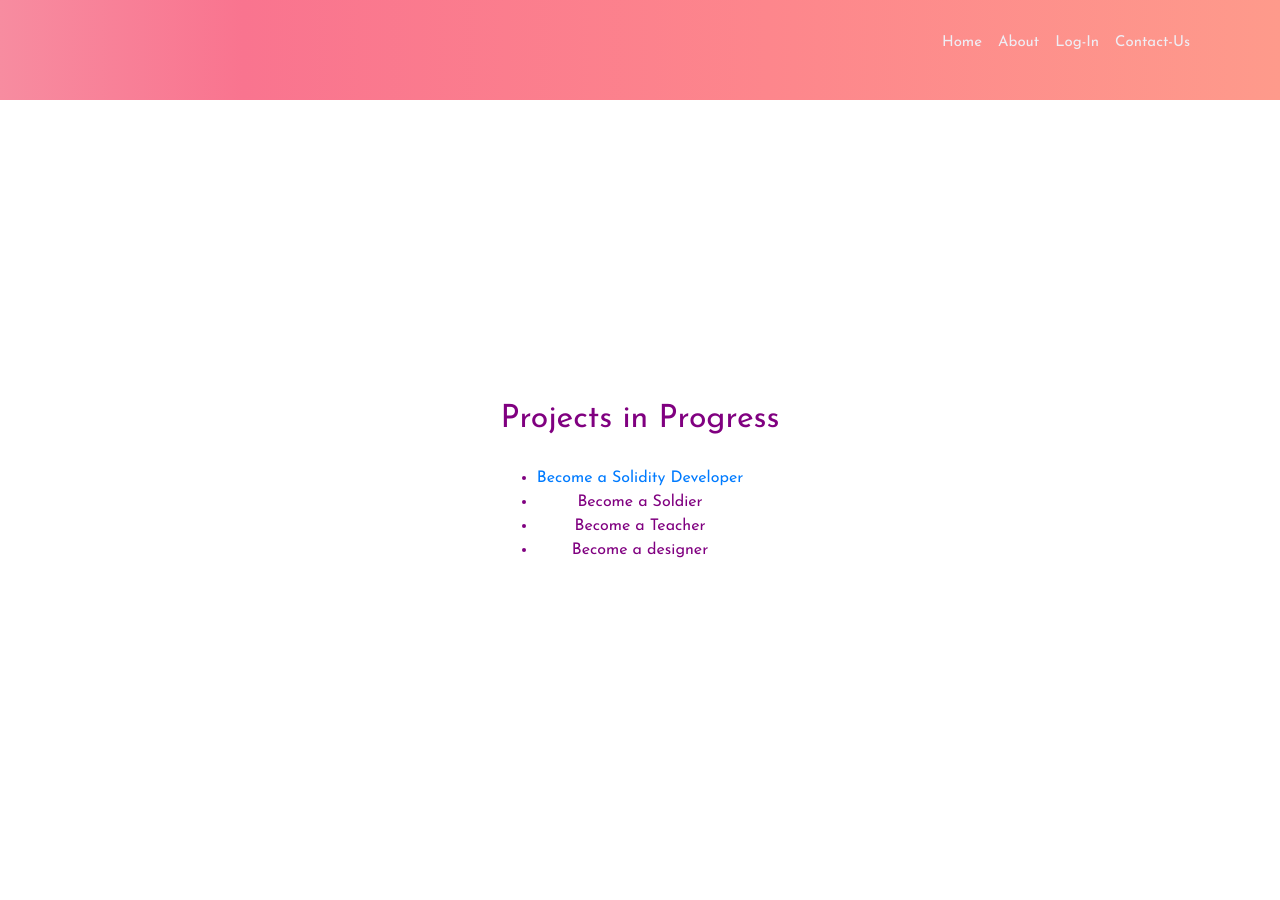
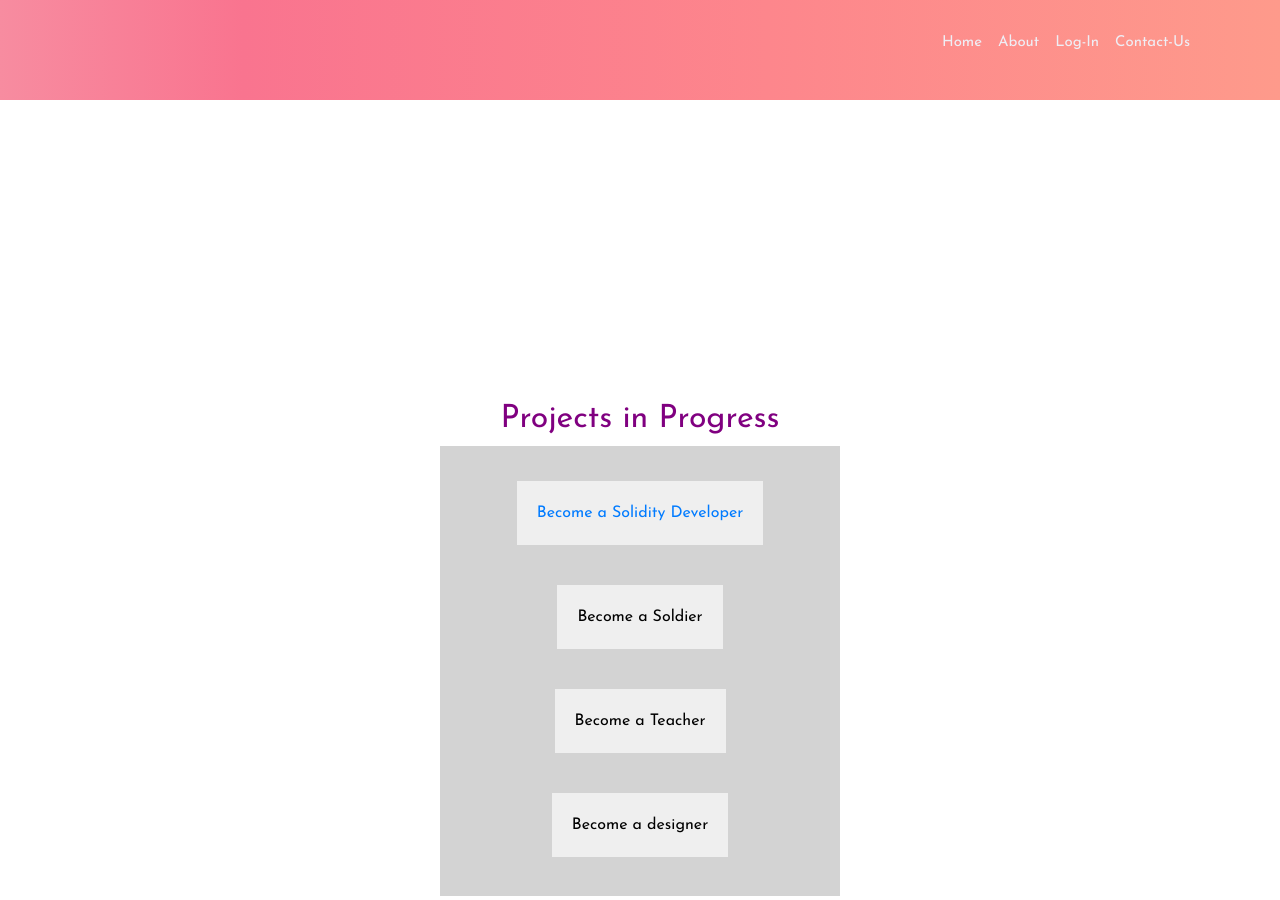
Before and after one commit to Muflih14/Muflih14, a React (Create React App) app: page /projects in a window 1280 px wide. Built offline with nearby package versions, Linux system fonts and the light colour scheme.

Commit message:
style fixes

```diff
--- a/src/components/Projects/projects.css
+++ b/src/components/Projects/projects.css
@@ -1,5 +1,12 @@
 body {
-    background-image: linear-gradient(to right, #f78ca0 0%, #f9748f 19%, #fd868c 60%, #fe9a8b 100%);   margin-top: 100px;
+  background-image: linear-gradient(
+    to right,
+    #f78ca0 0%,
+    #f9748f 19%,
+    #fd868c 60%,
+    #fe9a8b 100%
+  );
+  margin-top: 100px;
 }
 
 .content {
@@ -10,6 +17,7 @@ body {
   background-color: white;
   padding: 300px;
 }
+
 .buttons {
   display: flex;
   margin: 20px;
@@ -31,9 +39,38 @@ body {
   cursor: pointer;
 }
 
+.p-list {
+  background-color: lightgray;
+  border: none;
+  color: purple;
+  padding: 15px 32px;
+  text-align: center;
+  text-decoration: none;
+  font-size: 16px;
+  height: 450px;
+  width: 400px;
+  margin: auto auto auto auto;
+  transition-duration: 0.4s;
+  cursor: pointer;
+}
+
+.list-button {
+   border: none;
+   margin: 20px;
+   padding: 20px;
+   justify-content: space-around;
+}
+
+.list-button:hover {
+   background-color: purple;
+   color: white;
+   box-shadow: 0 12px 16px 0 rgba(0, 0, 0, 0.24),
+     0 17px 50px 0 rgba(0, 0, 0, 0.19);
+ }
 
 .button:hover {
   background-color: purple;
   color: white;
-    box-shadow: 0 12px 16px 0 rgba(0,0,0,0.24), 0 17px 50px 0 rgba(0,0,0,0.19);
+  box-shadow: 0 12px 16px 0 rgba(0, 0, 0, 0.24),
+    0 17px 50px 0 rgba(0, 0, 0, 0.19);
 }
--- a/src/components/Projects/projects.tsx
+++ b/src/components/Projects/projects.tsx
@@ -1,4 +1,5 @@
 import NavBar from "../NavBar/NavBar";
+import {Link} from "react-router-dom";
 import "./projects.css";
 
 function Projects() {
@@ -10,14 +11,14 @@ function Projects() {
       <div className="content">
         <h2>Projects in Progress</h2>
 
-        <ul className="list">
-          <li>
-            <a href="/taskList"> Become a Solidity Developer</a>
-          </li>
-          <li> Become a Soldier </li>
-          <li> Become a Teacher</li>
-          <li> Become a designer </li>
-        </ul>
+        <p className="p-list">
+          <button className="list-button">
+            <Link to="/taskList">Become a Solidity Developer</Link>
+          </button>
+          <button className="list-button"> Become a Soldier </button>
+          <button className="list-button"> Become a Teacher</button>
+          <button className="list-button"> Become a designer </button>
+        </p>
       </div>
     </>
   );
```
Also changed, not shown: src/components/Home/home.css (+0 -119 lines). Lines whose indentation alone changed are shown as unchanged.
